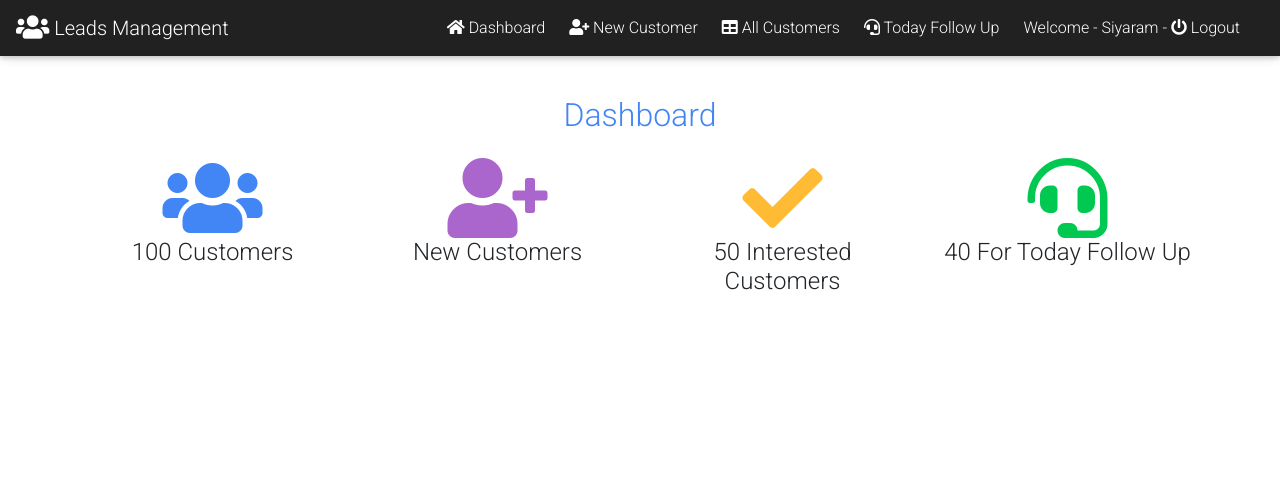
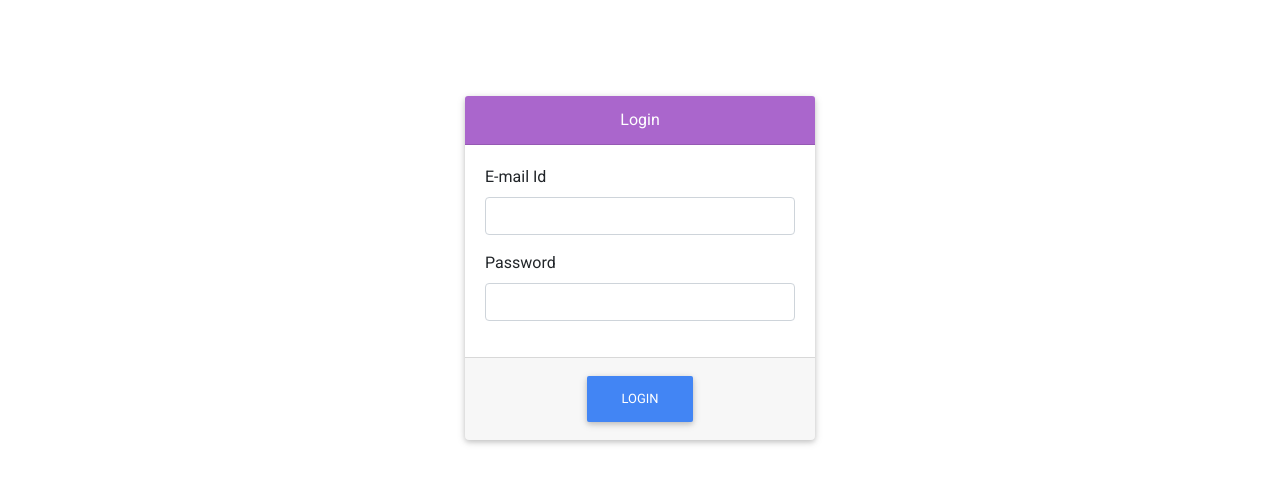
Before and after one commit to harshadshaik8860/New_App, a React (Create React App) app: page /login in a window 1280 px wide. Shown: the top 484 px of the page. Built offline with nearby package versions, Linux system fonts and the light colour scheme.

Commit message:
new commit

```diff
--- a/src/App.js
+++ b/src/App.js
@@ -2,12 +2,20 @@ import React from 'react';
 import {HashRouter , Route} from 'react-router-dom';
 import Dashboard from './dashboard';
 import Header from './header';
+import Login from './login';
 
 const Newcustomer = () => <h2 className="text-center"> New Customer</h2>
 const Allcustomer = () => <h2 className="text-center"> All Customer</h2>
 const Followup = () => <h2 className="text-center"> Follow Up Customer</h2>
 
 function App() {
+  if(localStorage.getItem("userid")==null){
+     return(
+       <Login/>
+     );
+  }else{
+
+
   return (
     <HashRouter>
       <Header/>
@@ -15,8 +23,9 @@ function App() {
       <Route exact path="/allcustomer" component={Allcustomer}/>
       <Route exact path="/followup" component={Followup}/>
       <Route exact path="/newcustomers" component={Newcustomer}/>
+      <Route exact path="/login" component={Login}/>
     </HashRouter>
   );
 }
-
+}
 export default App;
--- /dev/null
+++ b/src/login.js
@@ -0,0 +1,42 @@
+import React , {Component}from 'react';
+
+class Login extends Component{
+    constructor(){
+        super();
+        this.state ={
+            email :'',
+            Pass : '',
+            message : ''
+        }
+    }
+    render(){
+        return(
+            <div className="container">
+                <div className="row">
+                    <div className="col-md-4"></div>
+                    <div className="col-md-4">
+                        <p className="text-danger text-center">{this.state.message}</p>
+                        <div className="card">
+                            <div className="card-header bg-secondary text-white text-center">Login</div>
+                            <div className="card-body">
+                                <div className="form-group">
+                                    <label>E-mail Id</label>
+                                    <input type="text" className="form-control"/>
+                                </div>
+                                <div className="form-group">
+                                    <label>Password</label>
+                                    <input type="password" className="form-control"/>
+                                </div>
+                            </div>
+                            <div className="card-footer text-center">
+                                <button className="btn btn-primary">Login</button>
+                            </div>
+                        </div>
+                    </div>
+                    <div className="col-md-4"></div>
+                </div>
+            </div>
+        );
+    }
+}
+export default Login;
```
